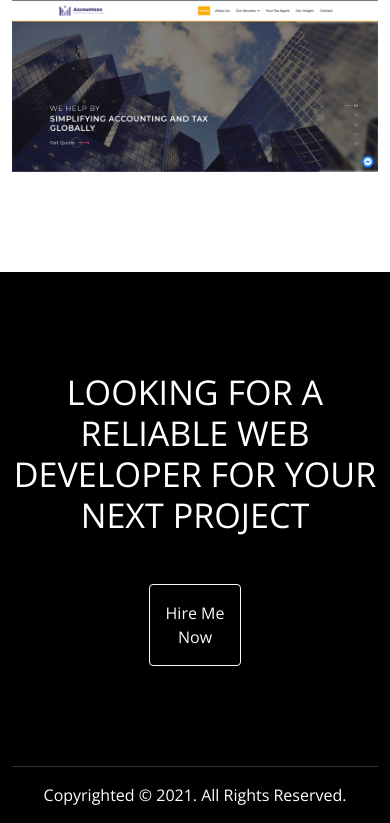
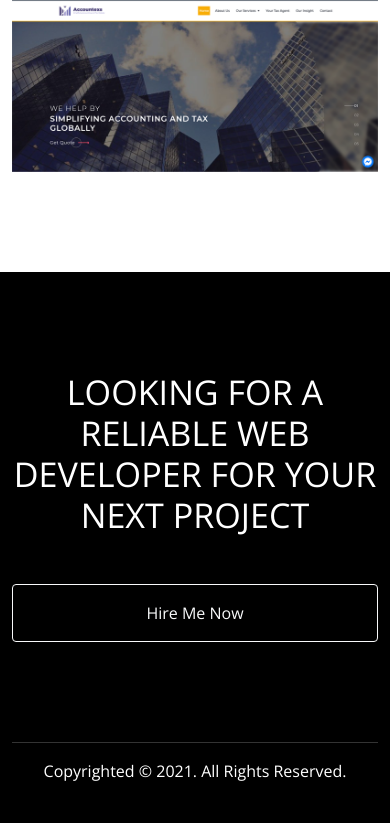
Before and after one commit to umarbashirr/portfolio, a website built with Parcel: page src/index.html in a window 390 px wide. Shown: the part 3601-4424 px from the top of the page. After the commit the page ends 4400 px from the top, so only its background shows below. Built offline with nearby package versions, Linux system fonts and the light colour scheme.

Commit message:
contact section updated

```diff
--- a/src/index.html
+++ b/src/index.html
@@ -342,7 +342,7 @@
         <h2 class="text-center contact__heading display-4 mb-5 text-uppercase">
           Looking for a reliable web developer for your Next Project
         </h2>
-        <div class="d-grid gap-2 col-3 mx-auto">
+        <div class="d-grid gap-2 col-md-3 mx-auto">
           <a
             href="mailto:umarbashir601@gmail.com"
             class="btn btn-outline-light py-3 px-2"
```
Also changed, not shown: dist/index.html, 1 other file.
